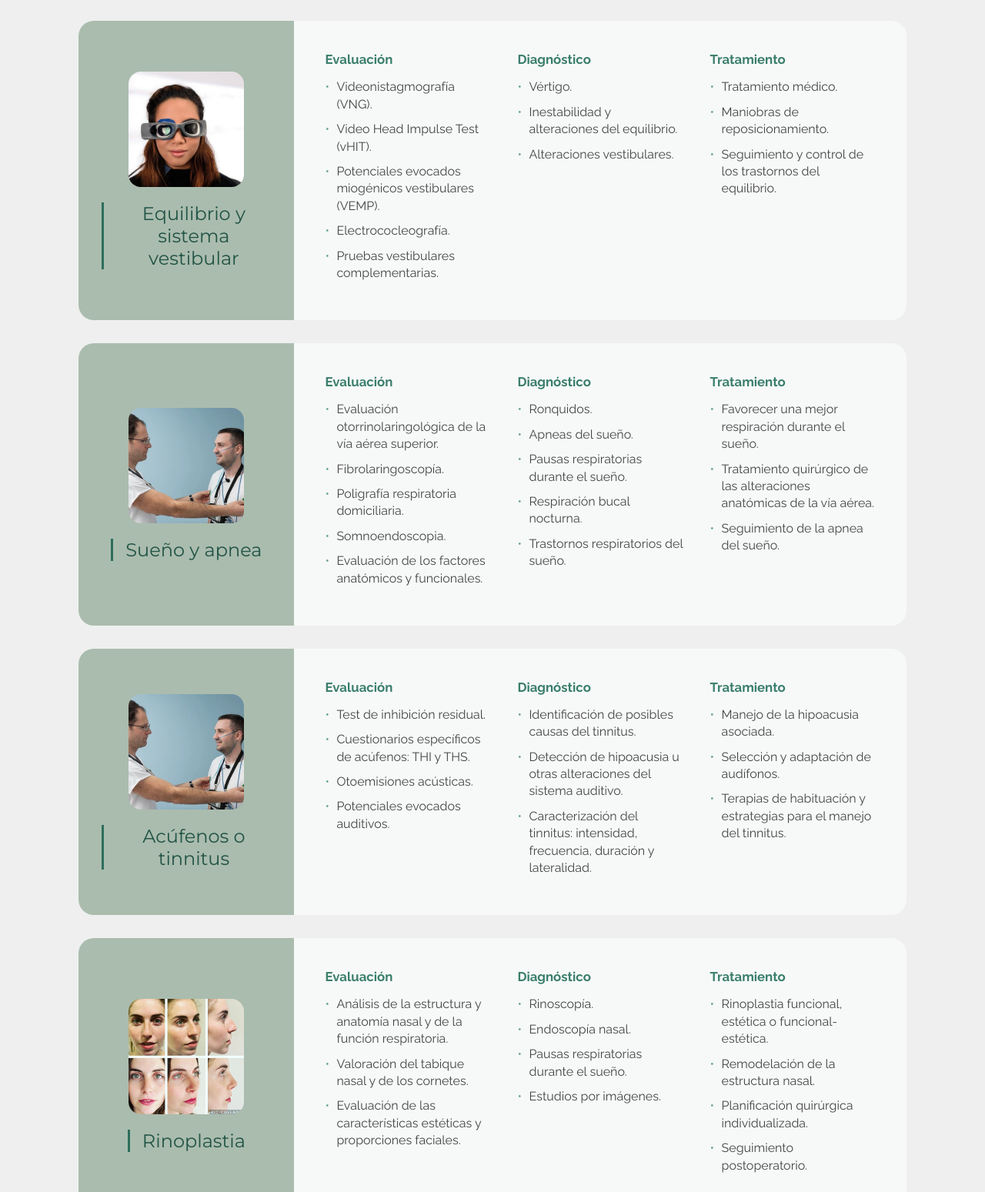
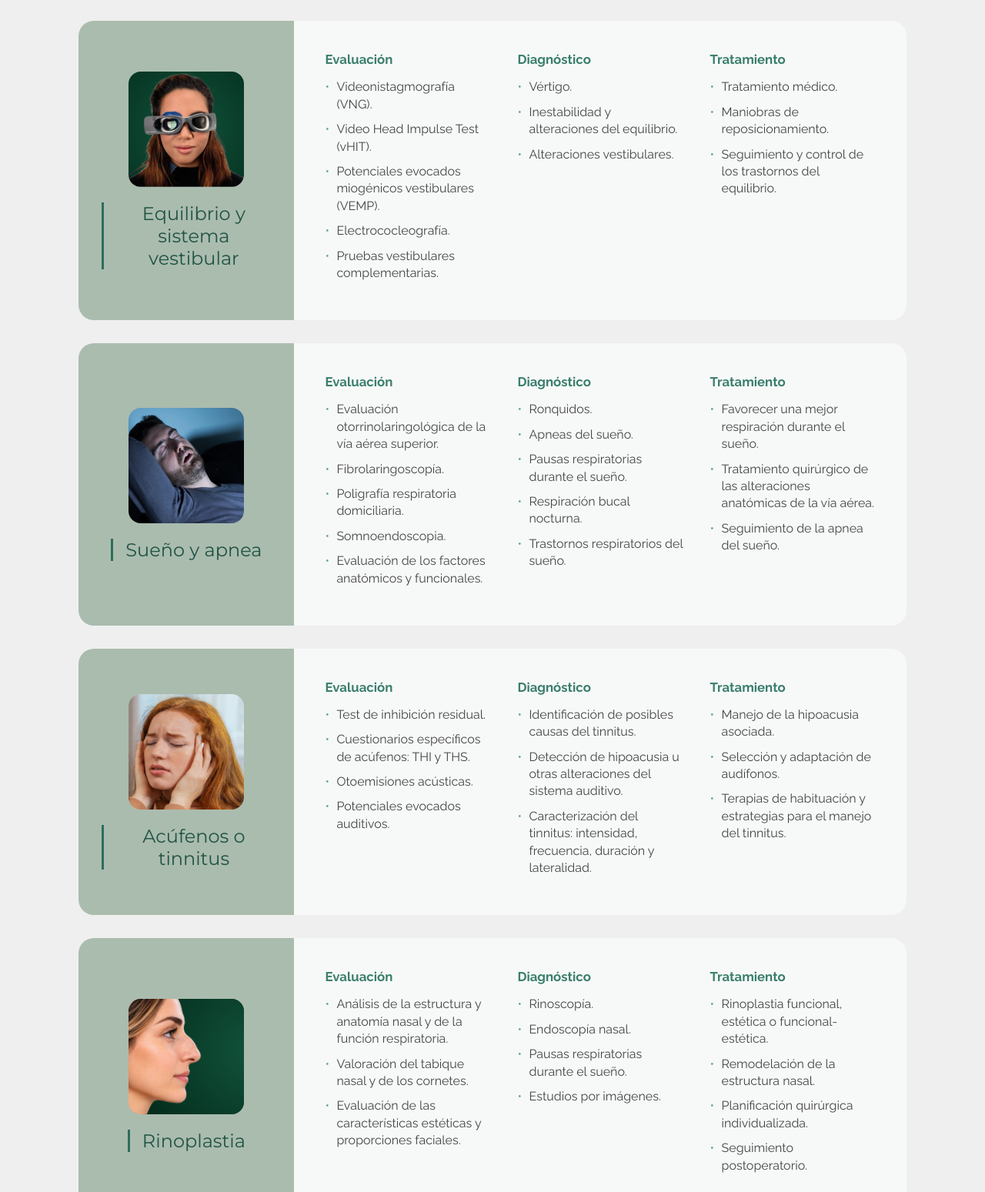
Before and after one commit to BayonPaloma/tagle, a plain HTML site: page index.html in a window 1280 px wide. Shown: the part 3357-4906 px from the top of the page at 77% size. Drawn offline with nearby package versions, Linux system fonts and the light colour scheme; a script that the page names is missing.

Commit message:
Agregar imagenes faltanes y transicion rinoplastia

```diff
--- a/index.html
+++ b/index.html
@@ -236,7 +236,7 @@
 
         <div class="tema">
           <div class="tema-info">
-            <img src="./assets/img/oido.webp" alt="Evaluación del equilibrio" />
+            <img src="./assets/img/oido.jpeg" alt="Evaluación del oido" />
             <h3>Oído</h3>
           </div>
 
@@ -272,8 +272,8 @@
         <div class="tema">
           <div class="tema-info">
             <img
-              src="./assets/img/Videolaringoestroboscopía.webp"
-              alt="Videolaringoestroboscopía"
+              src="./assets/img/laringe.png"
+              alt="Doctora examinando la laringe"
             />
             <h3>Laringe y voz</h3>
           </div>
@@ -310,10 +310,7 @@
 
         <div class="tema">
           <div class="tema-info">
-            <img
-              src="./assets/img/rinofibroscopia.webp"
-              alt="Rinofibroscopia"
-            />
+            <img src="./assets/img/nariz.png" alt="Afecciones de la nariz" />
             <h3>Nariz y senos paranasales</h3>
           </div>
 
@@ -363,7 +360,7 @@
 
         <div class="tema">
           <div class="tema-info">
-            <img src="./assets/img/vhit.webp" alt="Evaluación del equilibrio" />
+            <img src="./assets/img/vhit.png" alt="Evaluación del equilibrio" />
             <h3>Equilibrio y sistema vestibular</h3>
           </div>
 
@@ -401,10 +398,7 @@
 
         <div class="tema">
           <div class="tema-info">
-            <img
-              src="./assets/img/polisomnografia.webp"
-              alt="Estudios del sueño"
-            />
+            <img src="./assets/img/roncar.webp" alt="Estudios del sueño" />
             <h3>Sueño y apnea</h3>
           </div>
 
@@ -450,8 +444,8 @@
         <div class="tema">
           <div class="tema-info">
             <img
-              src="./assets/img/polisomnografia.webp"
-              alt="Estudios del sueño"
+              src="./assets/img/acufenos.webp"
+              alt="Mujer sufiendo acúfenos"
             />
             <h3>Acúfenos o tinnitus</h3>
           </div>
@@ -495,13 +489,20 @@
             </div>
           </div>
         </div>
-
         <div class="tema">
           <div class="tema-info">
-            <img
-              src="./assets/img/rinoplastia.jpeg"
-              alt="Paciente antes y después de la rinoplastia"
-            />
+            <div class="img-alterna">
+              <img
+                class="img-despues"
+                src="./assets/img/rino-despues.png"
+                alt="Paciente después de la rinoplastia"
+              />
+              <img
+                class="img-antes"
+                src="./assets/img/rino-antes.png"
+                alt="Paciente antes de la rinoplastia"
+              />
+            </div>
             <h3>Rinoplastia</h3>
           </div>
 
@@ -599,7 +600,7 @@
         </div>
         <div class="tema">
           <div class="tema-info">
-            <img src="./assets/img/audifono.jpg" alt="Audífonos" />
+            <img src="./assets/img/audifonos.png" alt="Audífonos" />
             <h3>Audífonos</h3>
           </div>
 
@@ -646,7 +647,6 @@
             <li>Dr. Cocciaglia Alejandro</li>
             <li>Dr. Riolfi Nazareno</li>
             <li>Dra. Otazo Yamila</li>
-            <li>Dra. Príncipe Lourdes</li>
           </ul>
         </div>
 
--- a/styles.css
+++ b/styles.css
@@ -296,6 +296,48 @@ a {
   object-fit: cover;
   border-radius: 16px;
   margin-bottom: 20px;
+}
+
+.img-alterna {
+  position: relative;
+  width: 150px;
+  height: 150px;
+  margin-bottom: 20px;
+  border-radius: 16px;
+  overflow: hidden;
+}
+
+.tema-info .img-alterna img {
+  position: absolute;
+  inset: 0;
+  width: 100%;
+  height: 100%;
+  margin: 0;
+  border-radius: 0;
+  object-fit: cover;
+}
+
+.img-antes {
+  animation: alternar-foto 4s ease-in-out infinite;
+}
+@keyframes alternar-foto {
+  0%,
+  45% {
+    opacity: 1;
+  }
+  50%,
+  95% {
+    opacity: 0;
+  }
+  100% {
+    opacity: 1;
+  }
+}
+
+@media (prefers-reduced-motion: reduce) {
+  .img-antes {
+    animation: none;
+  }
 }
 
 .tema-info h3 {
```
Also changed, not shown: assets/img/acufenos.webp (renamed from assets/img/oido.webp), assets/img/audifonos.png (added), assets/img/oido.jpeg (added), assets/img/oido.jpg (added), assets/img/rino-antes.png (added), assets/img/rino-despues.png (added), assets/img/roncar.webp (added), assets/img/vhit.png (added), 2 other files.
